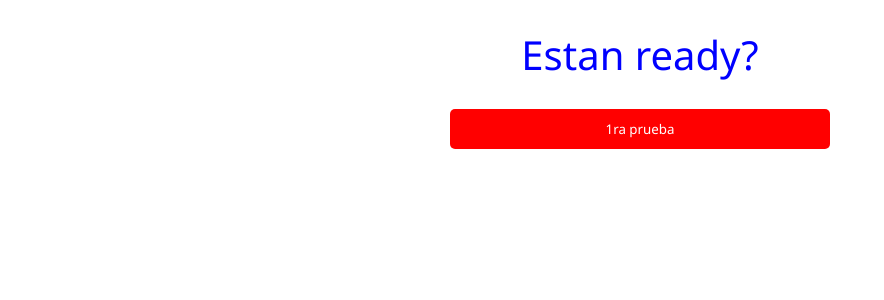
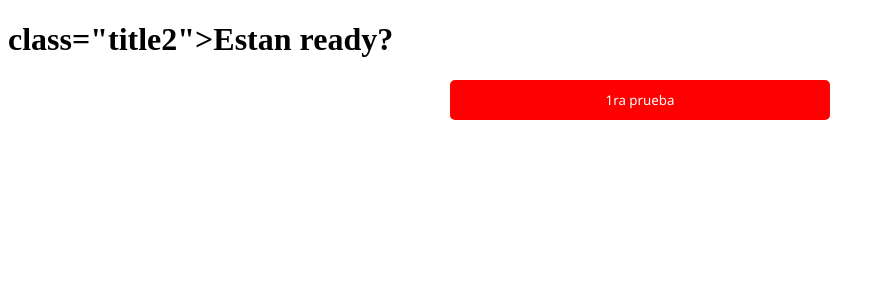
Before and after one commit to LuisAngelB/firebase-AngularIntegration, an Angular app: page / in a window 1280 px wide. Shown: the top 300 px of the page, without its empty margins (0-884 px from the left). Built offline with nearby package versions, Linux system fonts and the light colour scheme.

Commit message:
Prueba que no falla

```diff
--- a/src/app/app.component.html
+++ b/src/app/app.component.html
@@ -1,5 +1,5 @@
 <div>
-  <h1 class="title2">Estan ready?</h1>
+  <h1> class="title2">Estan ready?</h1>
   <button class="button">1ra prueba</button>
 </div>
 <router-outlet></router-outlet>
```
